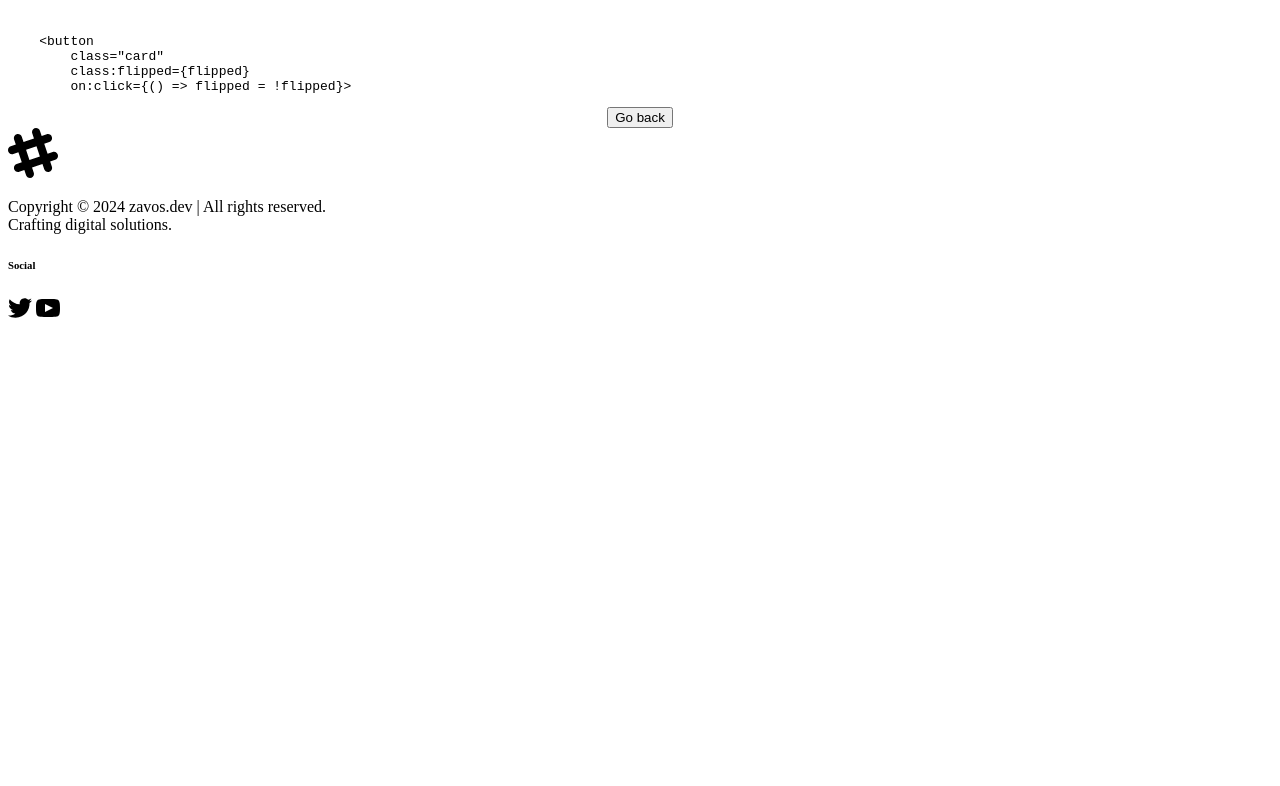
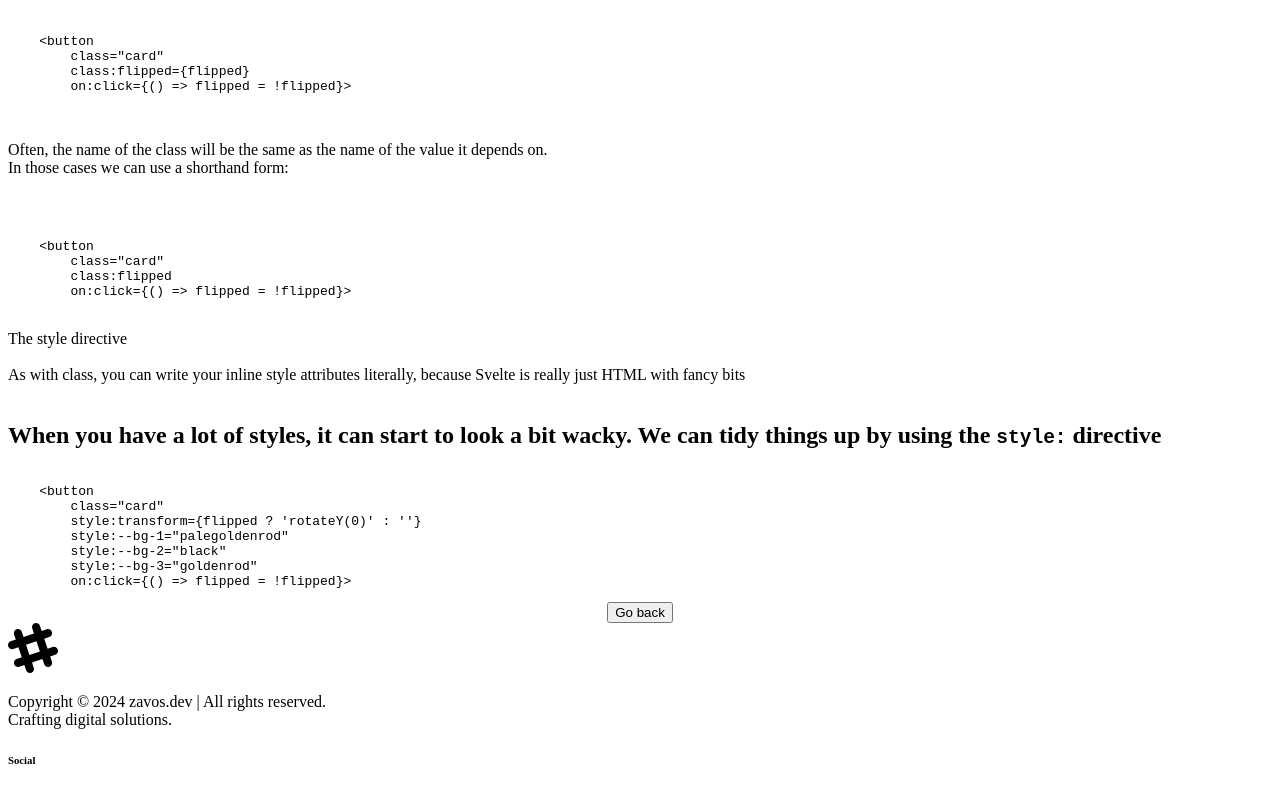
Before and after one commit to kzavos/svelte-training, a SvelteKit app: page /projects/project-12 in a window 1280 px wide. Shown: the part 794-1580 px from the top of the page. Before the commit the page ends 1126 px from the top, so only its background shows below. Built offline with nearby package versions, Linux system fonts and the light colour scheme.

Commit message:
Add the part about style directive

```diff
--- a/src/routes/projects/project-12/+page.svelte
+++ b/src/routes/projects/project-12/+page.svelte
@@ -5,6 +5,19 @@
     <button
 	class="card"
 	class:flipped={flipped}
+	on:click={() => flipped = !flipped}>`;
+	let html2 = `
+    <button
+	class="card"
+	class:flipped
+	on:click={() => flipped = !flipped}>`;
+	let html3 = `
+    <button
+	class="card"
+	style:transform={flipped ? 'rotateY(0)' : ''}
+	style:--bg-1="palegoldenrod"
+	style:--bg-2="black"
+	style:--bg-3="goldenrod"
 	on:click={() => flipped = !flipped}>`;
 </script>
 
@@ -33,7 +46,15 @@
 
 	<div class="container">
 		Flip the card
-		<button class="card bg-base-200" class:flipped on:click={() => (flipped = !flipped)}>
+		<button
+			class="card bg-base-200"
+			class:flipped
+			on:click={() => (flipped = !flipped)}
+			style:transform={flipped ? 'rotateY(0)' : ''}
+			style:--bg-1="palegoldenrod"
+			style:--bg-2="black"
+			style:--bg-3="goldenrod"
+		>
 			<div class="front">
 				<span class="symbol">♠</span>
 			</div>
@@ -48,6 +69,30 @@
 			This directive means 'add the <code>flipped</code> class whenever <code>flipped</code> is truthy'.
 		</h2>
 		<pre><code>{html1}</code></pre>
+	</div>
+	<br />
+	<div class="prose text-lg leading-relaxed">
+		<p>
+			Often, the name of the class will be the same as the name of the value it depends on.
+			<br />In those cases we can use a shorthand form:
+		</p>
+	</div>
+	<br />
+	<div class="rounded-lg bg-base-200 p-6 shadow-lg">
+		<pre>{html2}</pre>
+	</div>
+	<br />
+	<div class="prose text-3xl font-bold">The style directive</div>
+	<br />
+	<div class="prose text-lg leading-relaxed">
+		As with class, you can write your inline style attributes literally, because Svelte is really
+		just HTML with fancy bits
+	</div>
+	<br />
+	<div class="rounded-lg bg-base-200 p-6 shadow-lg">
+		<h2 class="mb-4 text-lg font-semibold">
+            When you have a lot of styles, it can start to look a bit wacky. We can tidy things up by using the <code>style:</code> directive		</h2>
+		<pre><code>{html3}</code></pre>
 	</div>
 </article>
 
@@ -122,7 +167,7 @@
 		width: 100%;
 		height: 100%;
 		/* background-color: var(--bg-2); */
-        /* background-color: white; */
+		/* background-color: white; */
 		/* pattern from https://projects.verou.me/css3patterns/#marrakesh */
 		background-image: radial-gradient(var(--bg-3) 0.9em, transparent 1em),
 			repeating-radial-gradient(
```
